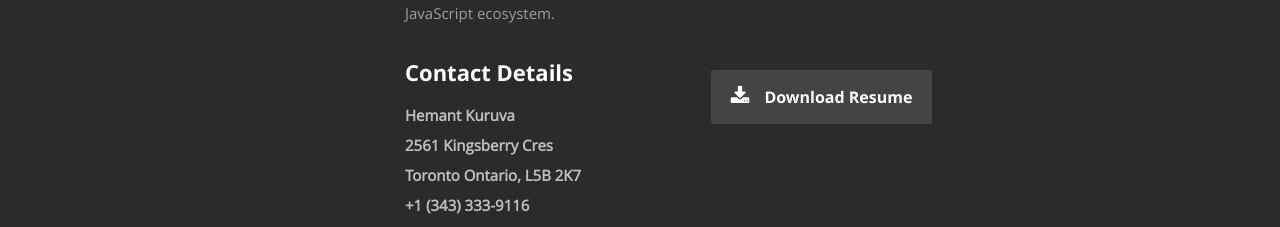
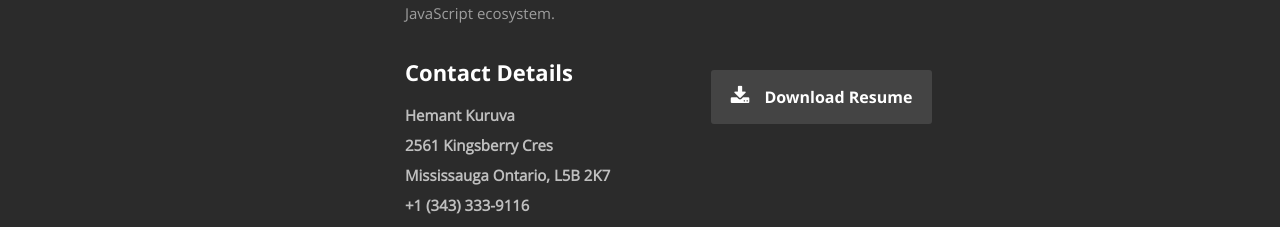
Before and after one commit to 111hemant111/portfolio_website-react, a React (Create React App) app: page / in a window 1280 px wide. Shown: the part 1060-1287 px from the top of the page. Built offline with nearby package versions, Linux system fonts and the light colour scheme.

Commit message:
header city update

```diff
--- a/public/resumeData.json
+++ b/public/resumeData.json
@@ -11,7 +11,7 @@
     "phone": "+1 (343) 333-9116",
     "address": {
       "street": "2561 Kingsberry Cres",
-      "city": "Toronto",
+      "city": "Mississauga",
       "state": "Ontario",
       "zip": "L5B 2K7"
     },
--- a/src/Components/Header.js
+++ b/src/Components/Header.js
@@ -69,7 +69,7 @@ const Header = ({ data }) => {
             <TypeWriter typing={0.5}>{name ? `I'm ${name}.` : null}</TypeWriter>
           </h1>
           <h3>
-            Based in {city}. <span>{occupation}</span>. {description}<br/><span id="additional_id">{additional}</span>
+            Based in GTA. <span>{occupation}</span>. {description}<br/><span id="additional_id">{additional}</span>
           </h3>
           <hr />
           <ul className="social">{networks}</ul>
```
